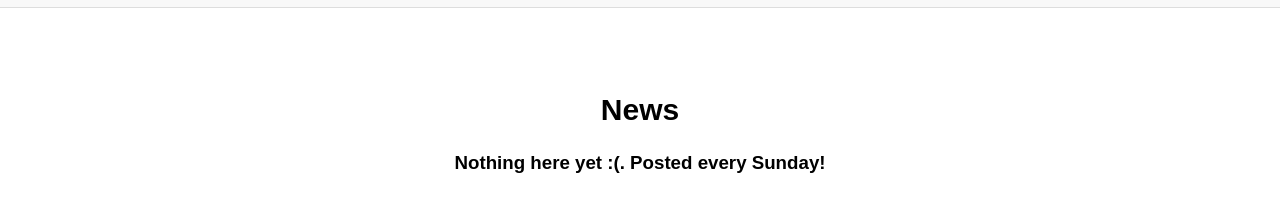
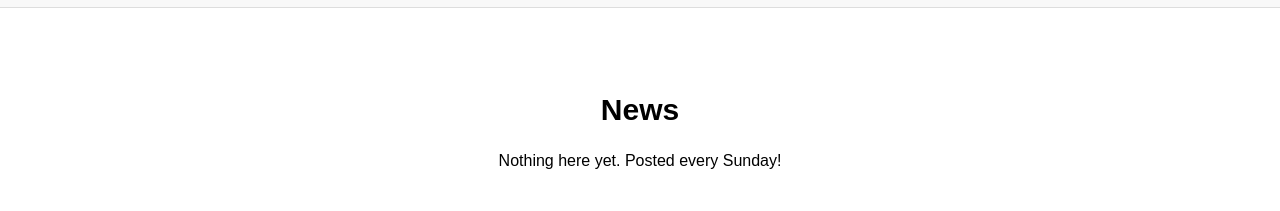
Before and after one commit to nkhl-official/nkhl-official.github.io, a plain HTML site: page news.html in a window 1280 px wide. Shown: the part 113-324 px from the top of the page. Drawn offline with Linux system fonts and the light colour scheme.

Commit message:
Update news.html

```diff
--- a/news.html
+++ b/news.html
@@ -28,7 +28,7 @@
 
     <main>
         <h2>News</h2>
-        <h3>Nothing here yet :(. Posted every Sunday!</h3>
+        <p>Nothing here yet. Posted every Sunday!</p>
         <section id="news-grid">
             <!-- remove the "<!--" part for a week once the file is ready to be published -->
             <!--
```
